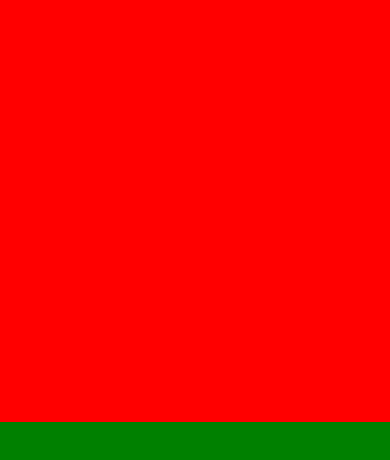
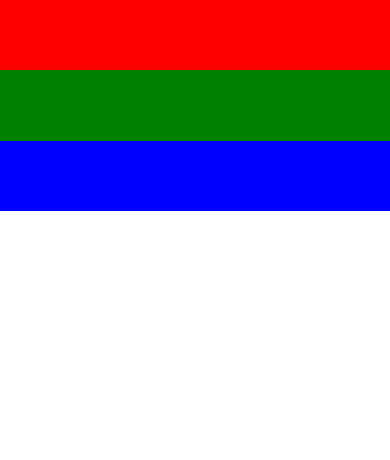
Before and after one commit to Yitzhak-Njenga/hello-world-React-Native-, a React Native app: screen / in a window 390 px wide. Shown: the top 460 px of the page. Built offline with nearby package versions, Linux system fonts and the light colour scheme.

Commit message:
flex sizing

```diff
--- a/App.js
+++ b/App.js
@@ -5,6 +5,7 @@ const App = () => (
   <View style={styles.layout}>
     <View style={[styles.box, { backgroundColor: 'red' }]} />
     <View style={[styles.box, { backgroundColor: 'green' }]} />
+    <View style={[styles.box, { backgroundColor: 'blue' }]} />
   </View>
 );
 
@@ -16,7 +17,7 @@ const MAX_HEIGHT = Dimensions.get('window').height;
 
 export const styles = StyleSheet.create({
   layout: {
-   flex: 1,
+   flex: 1 / (1+2+1),
     backgroundColor: '#e5e5e5',
   },
   box: {
```
